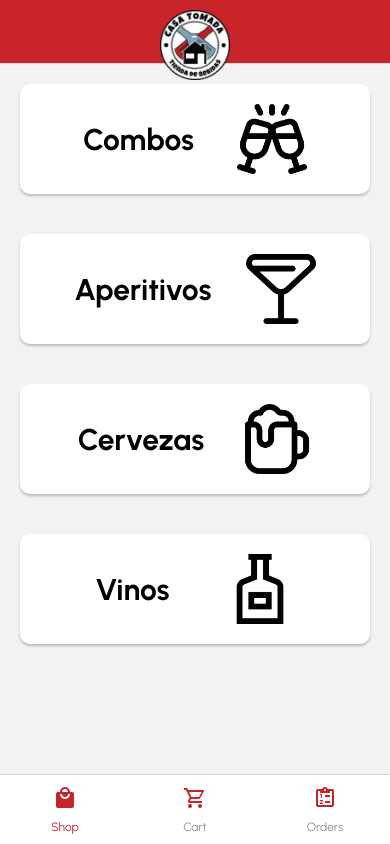
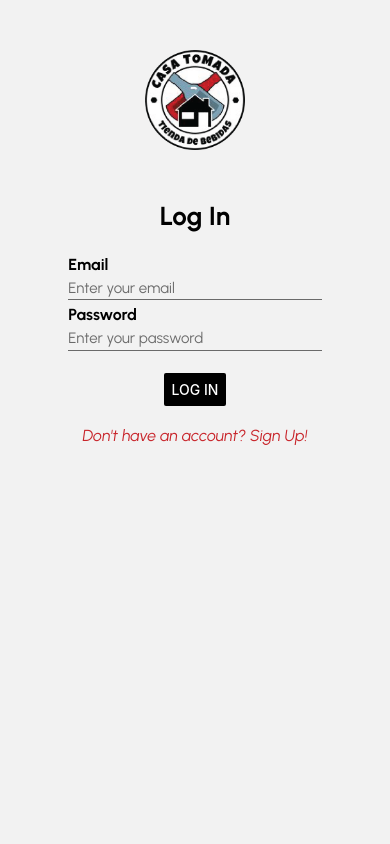
Before and after one commit to bredigian/appCasaTomada, a React Native app: screen /Auth in a window 390 px wide. Built offline with nearby package versions, Linux system fonts and the light colour scheme.

Commit message:
create auth stack and create register and login components

```diff
--- a/src/constants/firebase/index.js
+++ b/src/constants/firebase/index.js
@@ -1,2 +1,5 @@
+export const API_KEY = "AIzaSyDGycCuh6T41WoM2FMfxGcPI3qJJFW82WY"
 export const URL_BASE =
   "https://reactnative-casatomada-default-rtdb.firebaseio.com"
+export const URL_AUTH_SIGN_IN = `https://identitytoolkit.googleapis.com/v1/accounts:signInWithPassword?key=${API_KEY}`
+export const URL_AUTH_SIGN_UP = `https://identitytoolkit.googleapis.com/v1/accounts:signUp?key=${API_KEY}`
--- a/src/constants/themes/colors.js
+++ b/src/constants/themes/colors.js
@@ -4,4 +4,5 @@ export default {
   secundary: "#000000",
   white: "#ffffff",
   gray: "#f0f0f0",
+  grayDark: "#6a6a6a",
 }
--- /dev/null
+++ b/src/navigation/auth.js
@@ -0,0 +1,17 @@
+import { Auth } from "../screens"
+import { createNativeStackNavigator } from "@react-navigation/native-stack"
+
+const Stack = createNativeStackNavigator()
+
+const AuthNavigator = () => {
+  return (
+    <Stack.Navigator
+      initialRouteName="Auth"
+      screenOptions={{ headerShown: false }}
+    >
+      <Stack.Screen name="Auth" component={Auth} />
+    </Stack.Navigator>
+  )
+}
+
+export default AuthNavigator
--- a/src/navigation/index.js
+++ b/src/navigation/index.js
@@ -1,11 +1,14 @@
+import React, { useState } from "react"
+
+import AuthNavigator from "./auth"
 import { NavigationContainer } from "@react-navigation/native"
-import React from "react"
-import Tabs from "./tabs"
+import TabNavigator from "./tabs"
 
 const AppNavigator = () => {
+  const [isAuthenticated, setIsAuthenticated] = useState(null)
   return (
     <NavigationContainer>
-      <Tabs />
+      {isAuthenticated ? <TabNavigator /> : <AuthNavigator />}
     </NavigationContainer>
   )
 }
--- a/src/navigation/tabs.js
+++ b/src/navigation/tabs.js
@@ -1,5 +1,4 @@
 import CartNavigator from "./cart"
-import { Header } from "../components"
 import { MaterialCommunityIcons } from "@expo/vector-icons"
 import OrdersNavigator from "./orders"
 import React from "react"
@@ -10,7 +9,7 @@ import { useSelector } from "react-redux"
 
 const BottomTabs = createBottomTabNavigator()
 
-const Tabs = () => {
+const TabNavigator = () => {
   const cartItems = useSelector((state) => state.cart.items)
   return (
     <BottomTabs.Navigator
@@ -80,4 +79,4 @@ const Tabs = () => {
   )
 }
 
-export default Tabs
+export default TabNavigator
--- /dev/null
+++ b/src/screens/auth/index.js
@@ -0,0 +1,62 @@
+import {
+  Button,
+  Image,
+  KeyboardAvoidingView,
+  Text,
+  TextInput,
+  TouchableOpacity,
+  View,
+} from "react-native"
+import React, { useState } from "react"
+
+import colors from "../../constants/themes/colors"
+import { styles } from "./styles"
+
+const Auth = () => {
+  const [isLogin, setIsLogin] = useState(true)
+  const title = isLogin ? "Log In" : "Sign Up"
+  const message = isLogin
+    ? "Don't have an account? Sign Up!"
+    : "Already have an account? Log In!"
+  return (
+    <KeyboardAvoidingView style={styles.container} behavior="padding" enabled>
+      <View>
+        <Image
+          source={require("../../../assets/img/logo/logoCasatomada.png")}
+          style={styles.logo}
+        />
+      </View>
+      <View style={styles.formContainer}>
+        <Text style={styles.title}>{title}</Text>
+        <View style={styles.inputContainer}>
+          <Text style={styles.label}>Email</Text>
+          <TextInput
+            style={styles.input}
+            placeholder="Enter your email"
+            placeholderTextColor={colors.grayDark}
+            keyboardType="email-address"
+            autoCapitalize="none"
+            autoCorrect={false}
+            onChangeText={() => {}}
+          />
+          <Text style={styles.label}>Password</Text>
+          <TextInput
+            style={styles.input}
+            placeholder="Enter your password"
+            placeholderTextColor={colors.grayDark}
+            secureTextEntry
+            autoCapitalize="none"
+            autoCorrect={false}
+            onChangeText={() => {}}
+          />
+        </View>
+        <Button title={title} color={colors.secundary} onPress={() => {}} />
+        <TouchableOpacity onPress={() => setIsLogin(!isLogin)}>
+          <Text style={styles.alreadyAccount}>{message}</Text>
+        </TouchableOpacity>
+      </View>
+    </KeyboardAvoidingView>
+  )
+}
+
+export default Auth
--- /dev/null
+++ b/src/screens/auth/styles.js
@@ -0,0 +1,47 @@
+import { StyleSheet } from "react-native"
+import colors from "../../constants/themes/colors"
+
+export const styles = StyleSheet.create({
+  container: {
+    justifyContent: "flex-start",
+    alignItems: "center",
+    height: "100%",
+    width: "100%",
+  },
+  logo: {
+    width: 100,
+    height: 100,
+    marginVertical: 50,
+  },
+  formContainer: {
+    alignItems: "center",
+    width: "65%",
+  },
+  title: {
+    fontSize: 26,
+    fontFamily: "UrbanistBold",
+  },
+  inputContainer: {
+    width: "100%",
+    marginVertical: 20,
+  },
+  label: {
+    marginVertical: 2.5,
+    fontFamily: "UrbanistBold",
+    fontSize: 16,
+  },
+  input: {
+    marginVertical: 2.5,
+    borderBottomWidth: 1,
+    borderBottomColor: colors.grayDark,
+    paddingBottom: 2.5,
+    fontFamily: "UrbanistRegular",
+    fontSize: 15,
+  },
+  alreadyAccount: {
+    marginVertical: 20,
+    color: colors.primary,
+    fontFamily: "UrbanistItalic",
+    fontSize: 16,
+  },
+})
--- a/src/screens/index.js
+++ b/src/screens/index.js
@@ -3,3 +3,4 @@ export { default as Product } from "./product-detail/index"
 export { default as Products } from "./products/index"
 export { default as Cart } from "./cart/index"
 export { default as Orders } from "./orders/index"
+export { default as Auth } from "./auth/index"
```
